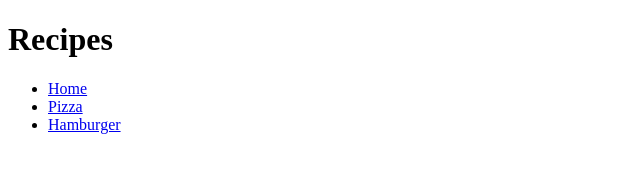
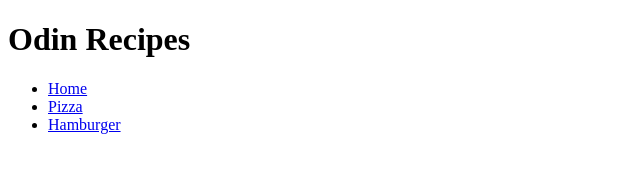
Before and after one commit to Jhonnikek/odin-recipes, a plain HTML site: page index.html in a window 1280 px wide. Shown: the whole page, without its empty margins (0-640 px from the left). Drawn offline with Linux system fonts and the light colour scheme.

Commit message:
Changed the tittle of the website

```diff
--- a/index.html
+++ b/index.html
@@ -2,11 +2,11 @@
 <html lang="en">
     <head>
         <meta charset="UTF-8">
-        <title></title>
+        <title>Odin Recipes</title>
     </head>
 
     <body>
-        <h1>Recipes</h1>
+        <h1>Odin Recipes</h1>
         <ul>
             <li><a href="../index.html">Home</a></li>
             <li><a href="./recipes/pizza.html">Pizza</a></li>
```
